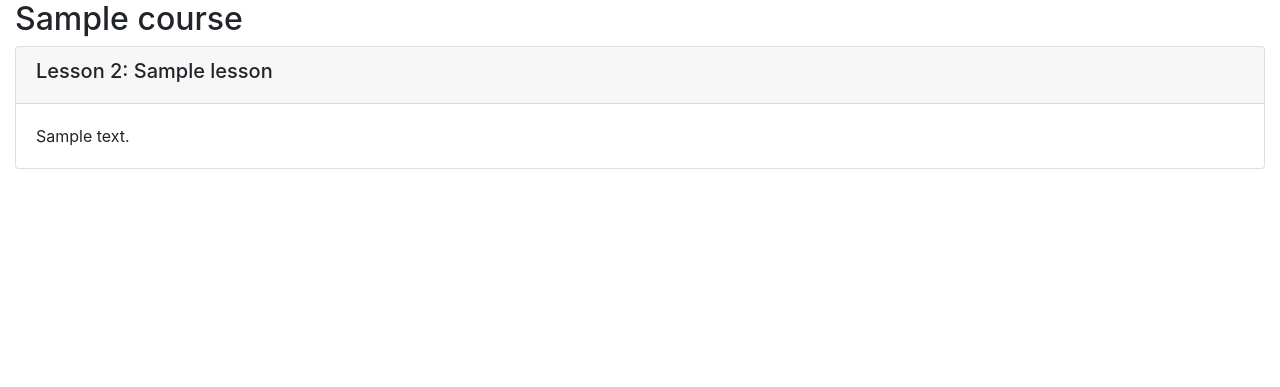
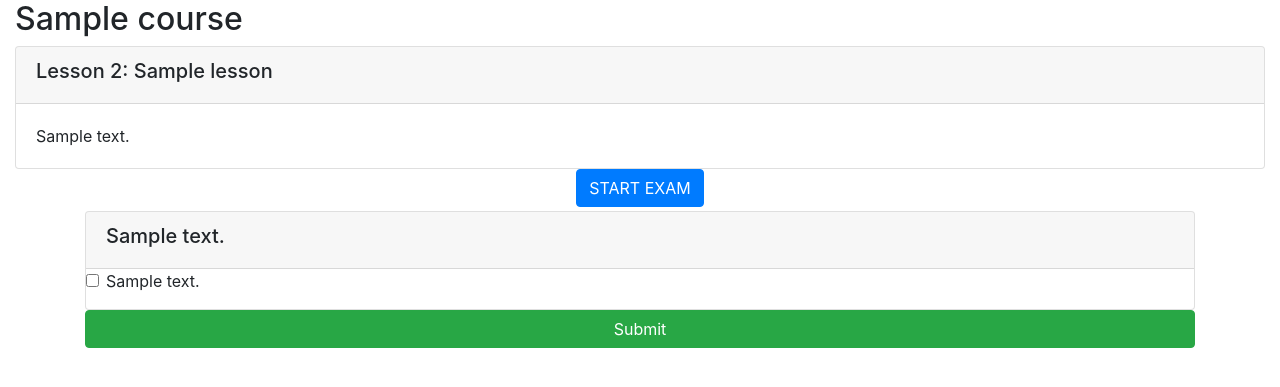
Before and after one commit to rjrm84/Djangoproject, a Django app: page /onlinecourse/1/ in a window 1280 px wide. Shown: the part 56-443 px from the top of the page. Run offline with Django 3.2, Linux system fonts and the light colour scheme; a user stored in the database is signed in; tables that the repository leaves empty hold one stand-in row (values such as "Sample post"); some libraries are stand-ins or nearby versions.

Commit message:
config exam

```diff
--- a/final_template/onlinecourse/models.py
+++ b/final_template/onlinecourse/models.py
@@ -95,40 +95,32 @@ class Enrollment(models.Model):
     rating = models.FloatField(default=5.0)
 
 
-# <HINT> Create a Question Model with:
-    # Used to persist question content for a course
-    # Has a One-To-Many (or Many-To-Many if you want to reuse questions) relationship with course
-    # Has a grade point for each question
-    # Has question content
-    # Other fields and methods you would like to design
-#class Question(models.Model):
-    # Foreign key to lesson
-    # question text
-    # question grade/mark
+# Question Model
+class Question(models.Model):
+    lesson = models.ForeignKey(Lesson, on_delete=models.CASCADE)
+    question_text = models.CharField(max_length=200, default="question")
+    grade = models.FloatField(default=0.0)
 
-    # <HINT> A sample model method to calculate if learner get the score of the question
-    #def is_get_score(self, selected_ids):
-    #    all_answers = self.choice_set.filter(is_correct=True).count()
-    #    selected_correct = self.choice_set.filter(is_correct=True, id__in=selected_ids).count()
-    #    if all_answers == selected_correct:
-    #        return True
-    #    else:
-    #        return False
+    def is_get_score(self, selected_ids):
+        all_answers = self.choice_set.filter(is_correct=True).count()
+        selected_correct = self.choice_set.filter(is_correct=True, id__in=selected_ids).count()
+        if all_answers == selected_correct:
+            return True
+        else:
+            return False
 
 
-#  <HINT> Create a Choice Model with:
-    # Used to persist choice content for a question
-    # One-To-Many (or Many-To-Many if you want to reuse choices) relationship with Question
-    # Choice content
-    # Indicate if this choice of the question is a correct one or not
-    # Other fields and methods you would like to design
-# class Choice(models.Model):
+# Choice Model
+class Choice(models.Model):
+    choice_text = models.CharField(null=False, max_length=50)
+    is_correct = models.BooleanField(default=True)
+    question_id = models.ForeignKey(Question, null=False, on_delete=models.CASCADE)
 
-# <HINT> The submission model
-# One enrollment could have multiple submission
-# One submission could have multiple choices
-# One choice could belong to multiple submissions
-#class Submission(models.Model):
-#    enrollment = models.ForeignKey(Enrollment, on_delete=models.CASCADE)
-#    chocies = models.ManyToManyField(Choice)
-#    Other fields and methods you would like to design
+    def __str__(self):
+        return self.choice_text
+
+
+# Submission model
+class Submission(models.Model):
+    enrollment = models.ForeignKey(Enrollment, on_delete=models.CASCADE)
+    choices = models.ManyToManyField(Choice)
--- a/final_template/onlinecourse/templates/onlinecourse/course_detail_bootstrap.html
+++ b/final_template/onlinecourse/templates/onlinecourse/course_detail_bootstrap.html
@@ -27,8 +27,8 @@
                     <form class="form-inline" action="{% url 'onlinecourse:login' %}" method="post">
                         {% csrf_token %}
                         <div class="input-group">
-                            <input type="text" class="form-control" placeholder="Username" name="username" >
-                            <input type="password" class="form-control" placeholder="Username" name="psw" >
+                            <input type="text" class="form-control" placeholder="Username" name="username">
+                            <input type="password" class="form-control" placeholder="Username" name="psw">
                             <button class="btn btn-primary" type="submit">Login</button>
                             <a class="btn btn-link" href="{% url 'onlinecourse:registration' %}">Sign Up</a>
                         </div>
@@ -45,58 +45,46 @@
     <div class="card-columns-vertical">
         {% for lesson in course.lesson_set.all %}
             <div class="card mt-1">
-                        <div class="card-header"><h5>Lesson {{lesson.order|add:1}}: {{lesson.title}}</h5></div>
-                        <div class="card-body">{{lesson.content}}</div>
+                <div class="card-header"><h5>Lesson {{ lesson.order|add:1 }}: {{ lesson.title }}</h5></div>
+                <div class="card-body">{{ lesson.content }}</div>
             </div>
         {% endfor %}
     </div>
-            <!-- Task: show questions and choices -->
-            <!-- <HINT> Use Bootstrap Collapse to hide exam first, more details could be found here
-            https://www.w3schools.com/bootstrap4/bootstrap_collapse.asp-->
 
-            <!--
-
-            A collapse example here:
-            <div id="exam" class="collapse">
-                Click to expand elements within the collapse div
+    <!-- Only if user is logged in -->
+    {% if user.is_authenticated %}
+        <!-- Toggle collapse view -->
+        <div class="container">
+            <div style="text-align: center;">
+                <button type="button" class="btn btn-primary" data-toggle="collapse" data-target="#exam">START
+                    EXAM
+                </button>
             </div>
-
-            -->
-
-            <!-- <HINT> If user is authenticated, show course exam with a list of question -->
-
-            <!-- <HINT> Each example will have many questions -->
-
-            <!-- <HINT> Each question will have many choices -->
-
-
-            <!-- <HINT> Create a form to collect the selected choices for all questions -->
-            <!-- <HINT> For each question choice, you may create a checkbox input like
-            <input type="check" name="choice_{{choice.id}}" id="{{choice.id}}" ...>
-            -->
-
-            <!-- A choice submission form example
-            <form id="questionform" action="point to a submit view" method="post">
-                        ... for each question in the course ...
+            <form id="questionform" action="submit/" method="post">
+                {% for lesson in object.lesson_set.all %}
+                    {% for question in lesson.question_set.all %}
                         <div class="card mt-1">
-                            <div class="card-header"><h5>{{ question.question_text}}</h5></div>
+                            <div class="card-header"><h5>{{ question.question_text }}</h5></div>
                             {% csrf_token %}
                             <div class="form-group">
-                               ... for each choice in the question ...
+                                {% for choice in question.choice_set.all %}
                                     <div class="form-check">
                                         <label class="form-check-label">
-                                        <input type="checkbox" name="choice_{{choice.id}}"
-                                               class="form-check-input" id="{{choice.id}}"
-                                               value="{{choice.id}}">{{ choice.choice_text }}
+                                            <input type="checkbox" name="choice_{{ choice.id }}"
+                                                   class="form-check-input" id="{{ choice.id }}"
+                                                   value="{{ choice.id }}">{{ choice.choice_text }}
                                         </label>
                                     </div>
+                                {% endfor %}
                             </div>
                         </div>
+                    {% endfor %}
+                {% endfor %}
                 <input class="btn btn-success btn-block" type="submit" value="Submit">
-            </form> -->
-
-            <!--Check here to see more details Bootstrap checkbox
-             https://www.w3schools.com/bootstrap4/bootstrap_forms_inputs.asp-->
+            </form>
+        </div>
+    {% endif %}
+    <br><br>
 </div>
 </body>
 </html>
```
Lines whose indentation alone changed are shown as unchanged.
